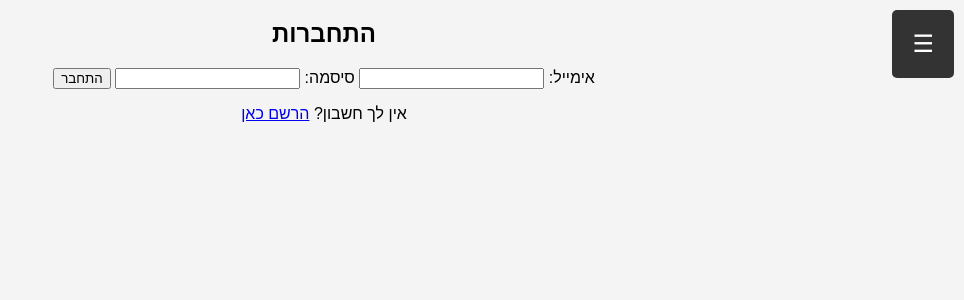
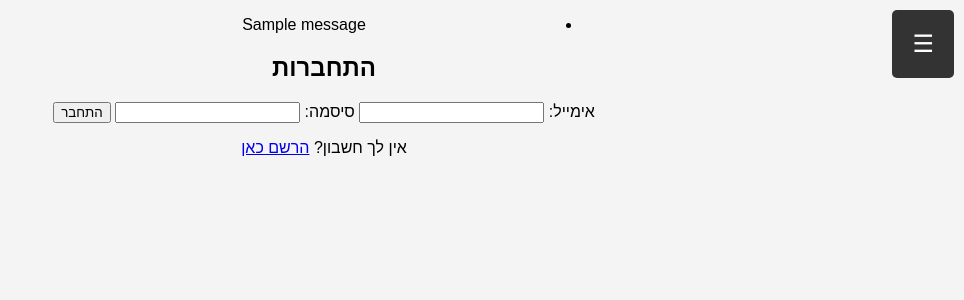
Before and after one commit to rotemakiki/MusicForAll, a Flask app: page /login in a window 1280 px wide. Shown: the top 300 px of the page, without its empty margins (316-1280 px from the left). Run offline with Flask 3, Linux system fonts and the light colour scheme; one stand-in notice (Sample message) is shown.

Commit message:
fix logout bug
logout worls

```diff
--- a/routes.py
+++ b/routes.py
@@ -367,9 +367,14 @@ def upload_video():
 
 @routes.route('/logout')
 def logout():
+    user_id = session.get('user_id')
+    if user_id:
+        # Update is_logged_in to False in Firestore
+        db.collection("users").document(user_id).update({"is_logged_in": False})
     session.clear()
     flash("התנתקת מהמערכת", "success")
     return redirect(url_for('routes.home'))
+
 
 @routes.route('/profile')
 def user_profile():
--- a/templates/login.html
+++ b/templates/login.html
@@ -3,6 +3,16 @@
 {% block title %}התחברות{% endblock %}
 
 {% block content %}
+    {% with messages = get_flashed_messages(with_categories=true) %}
+      {% if messages %}
+        <ul class="flashes">
+          {% for category, message in messages %}
+            <li class="flash {{ category }}">{{ message }}</li>
+          {% endfor %}
+        </ul>
+      {% endif %}
+    {% endwith %}
+
     <h2>התחברות</h2>
     <form action="{{ url_for('routes.login') }}" method="post">
         <label for="email">אימייל:</label>
```
